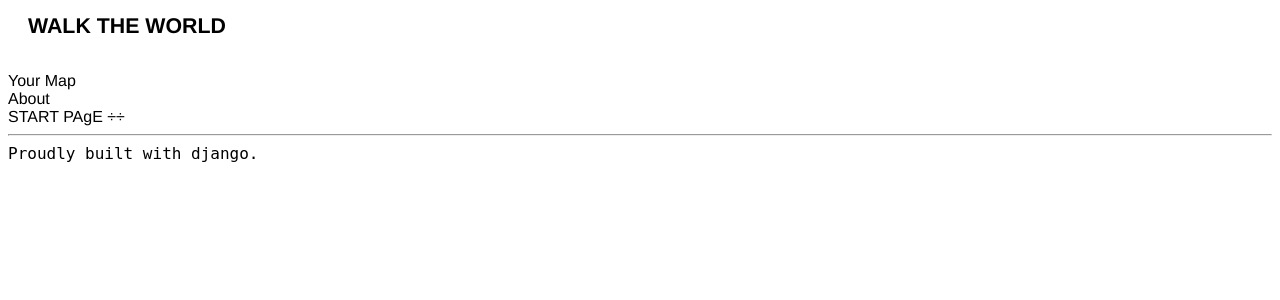
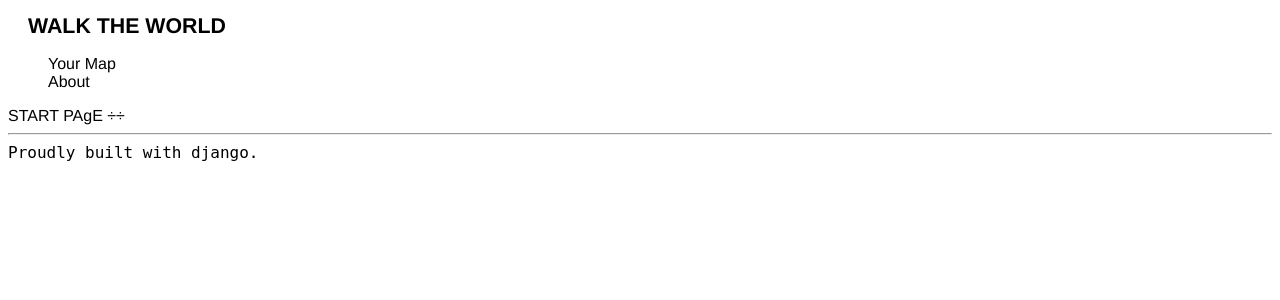
Before and after one commit to VeraDesc/nasa, a Django app: page / in a window 1280 px wide. Shown: the top 300 px of the page. Run offline with Django 3.2, Linux system fonts and the light colour scheme.

Commit message:
style-11

```diff
--- a/recreation/static/style.css
+++ b/recreation/static/style.css
@@ -25,9 +25,8 @@ a:hover {
 
 #app-menu ul {
 	list-style: none;
-	display: inline;
-
-}
+	/*display: inline;*/
+	}
  /*
 #app-menu {
      position: relative;
```
